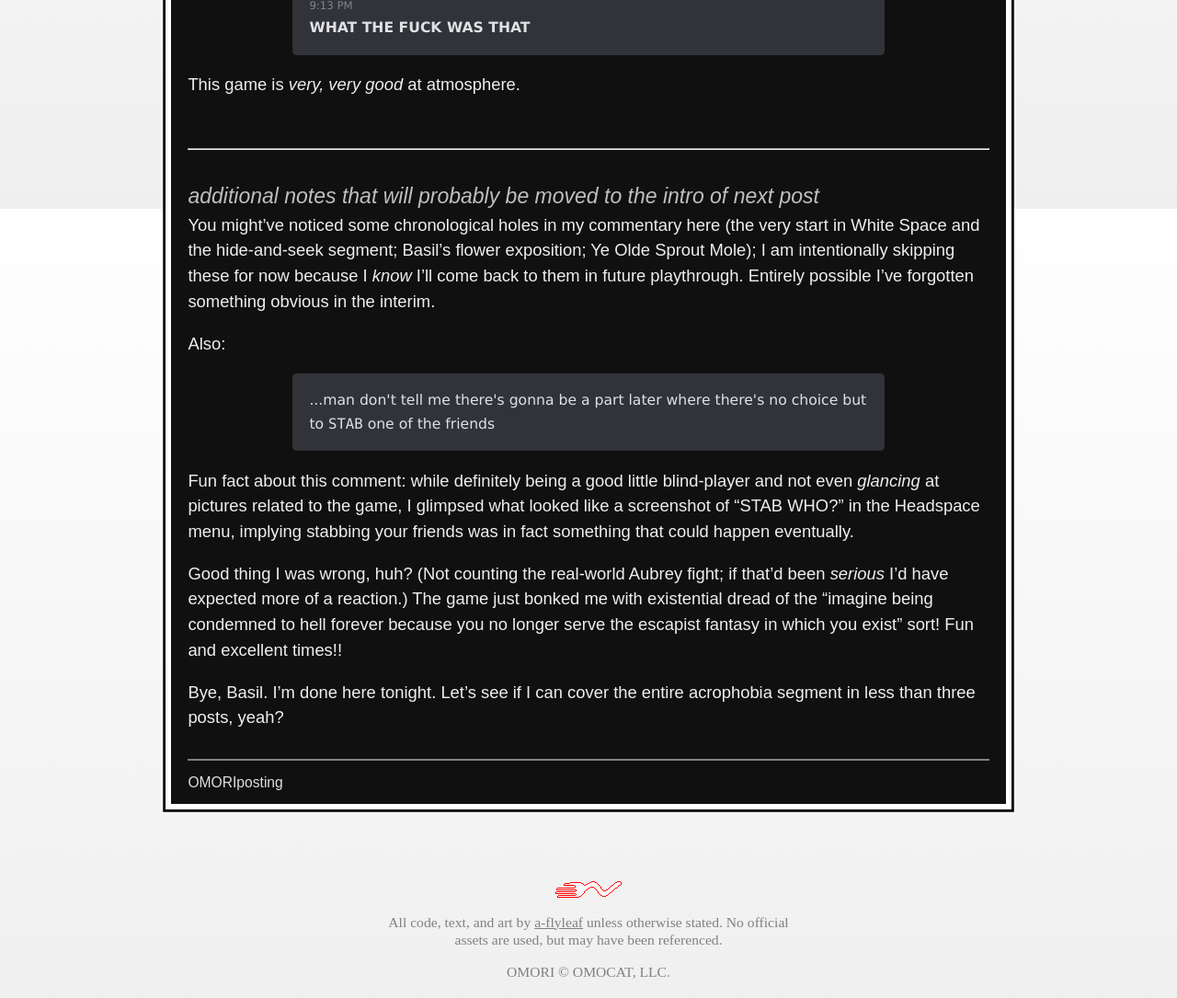
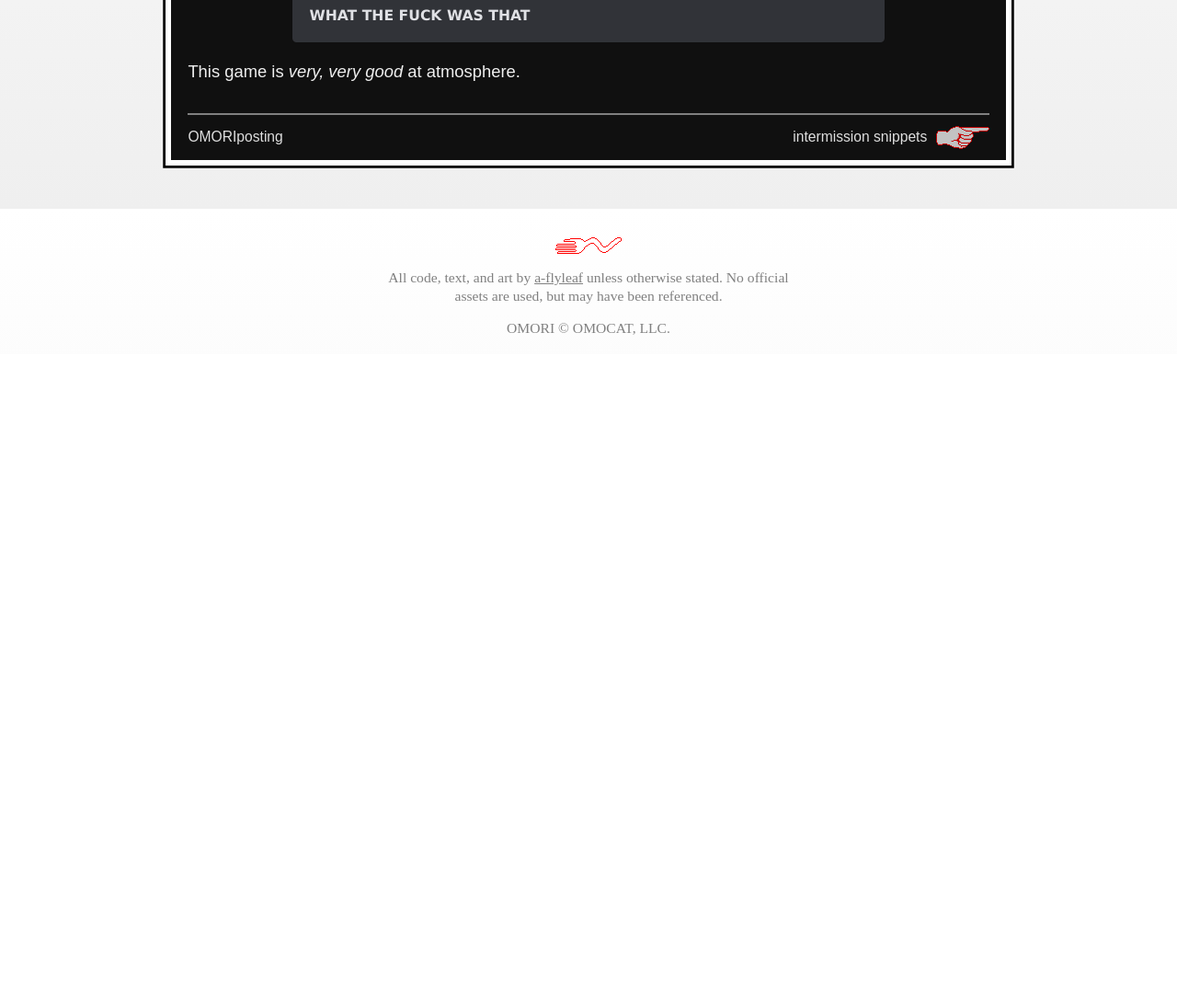
Before and after one commit to a-flyleaf/omori, a Jekyll site: the page built from _meta/2023-03-02_3notplayground.md, in a window 1280 px wide and 1400 px high, scrolled down 6658 px, cut to the strip 315-1400 px from the top of the window. Shown: the whole strip at 92% size. Built offline with Jekyll 4.4.1, drawn with Linux system fonts in a browser that asks for light colours; after the commit the page ends 7358 px from its top, so only the background shows below that; some of the changed text lies outside the part shown.

Commit message:
meta intermission

```diff
--- a/_meta/2023-03-02_3notplayground.md
+++ b/_meta/2023-03-02_3notplayground.md
@@ -47,11 +47,11 @@
 From [February]({%include url.html%}/art/roundup-2023-03-02). See, the ribbon is on Mari's neck because--- do I even have to elaborate actually
 </figcaption></figure>
 
-We like character design in this house.
-
-Speaking of which, we are going to continue borking the chronology, because up to and including the end of Basil's house, most of my notes were pretty slapdash and I don't have much to expand on. (Also, my initial draft of this post *did* keep it all in order, and on a fresh-eyed reread the pacing was awkward and meh. *Sledgehammer edits ahoy.*) Instead, here's an idea that got introduced around this point:
+We like character design in this house. Speaking of which...
 
 ## Theory-Thought the Second: Does Hero is Sunny
+We are going to continue borking the chronology, because up to and including the end of Basil's house, most of my notes were pretty slapdash and I don't have much to expand on. (Also, my initial draft of this post *did* keep it all in order, and on a fresh-eyed reread the pacing was awkward and meh. *Sledgehammer edits ahoy.*) Instead, here's an idea that got introduced around this point:
+
 <blockquote class="dc" markdown="1">
 <span class="not-dc">[upon seeing the [emotion guide](https://omori.fandom.com/wiki/EMOTIONS?file=Emotions_guide.png)]</span>
 <i>The guy everyone loves is associated with Sad, huh</i>
@@ -126,18 +126,3 @@
 </div></blockquote>
 
 This game is *very, very good* at atmosphere.
-
-----
-
-## additional notes that will probably be moved to the intro of next post
-You might've noticed some chronological holes in my commentary here (the very start in White Space and the hide-and-seek segment; Basil's flower exposition; Ye Olde Sprout Mole); I am intentionally skipping these for now because I *know* I'll come back to them in future playthrough. Entirely possible I've forgotten something obvious in the interim.
-
-Also:
-
-<blockquote class="dc"><p>...man don't tell me there's gonna be a part later where there's no choice but to <b style="font-weight:normal;font-family:consolas,monospace;text-transform:uppercase;">stab</b> one of the friends</p></blockquote>
-
-Fun fact about this comment: while definitely being a good little blind-player and not even *glancing* at pictures related to the game, I glimpsed what looked like a screenshot of "<b style="font-weight:normal;text-transform:uppercase;">Stab who?</b>" in the Headspace menu, implying stabbing your friends was in fact something that could happen eventually.
-
-Good thing I was wrong, huh? (Not counting the real-world Aubrey fight; if that'd been *serious* I'd have expected more of a reaction.) The game just bonked me with existential dread of the "imagine being condemned to hell forever because you no longer serve the escapist fantasy in which you exist" sort! Fun and excellent times!!
-
-Bye, Basil. I'm done here tonight. Let's see if I can cover the entire acrophobia segment in less than three posts, yeah?<!--probably gonna rewrite this outro/intro later; "intermission" post, including a note about these next-day revisions (including the third post being basically rewritten? start of next??-->
--- a/assets/ws.css
+++ b/assets/ws.css
@@ -19,7 +19,7 @@
 .box h3{font-size:1.5em; color:#bfbfbf; margin-top:1em;}
 .box h4{font-size:1.15em; color:#bfbfbf;}
 .box h2+p,.box h3+p,.box h4+p,.box h2+ul,.box h3+ul,.box h4+ul{margin-top:.25em;}
-.box ul{margin:1em 0 1em 1em;} .box li>ul{margin:0 0 .5em 1em;} .para li{margin:.5em 0;}
+.box ul{margin:1em 0 1em 1em;} .box li>ul{margin:0 0 .5em 1em;} .para li{margin:.5em 0;} .box ol{margin:1em 0 1em 1.15em;}
 .box .box{border-width:.25em;}
 
 .dc{border:0; padding:.05em 1em; font-family:verdana,sans-serif; line-height:1.65; border-radius:.25em; margin:1em auto; background:#313338; color:#e0e1e5; max-width:35em;} .dc p,.dc ul{font-size:.85em;}
```
Also changed, not shown: other parts of _meta/2023-03-02_3notplayground.md (+1 -1 lines), _meta/2023-03-04_intermission.md (added, +48 -0 lines), meta.md (+7 -5 lines), assets/img/misc/rabieswhy.png (added), changelog.md.
